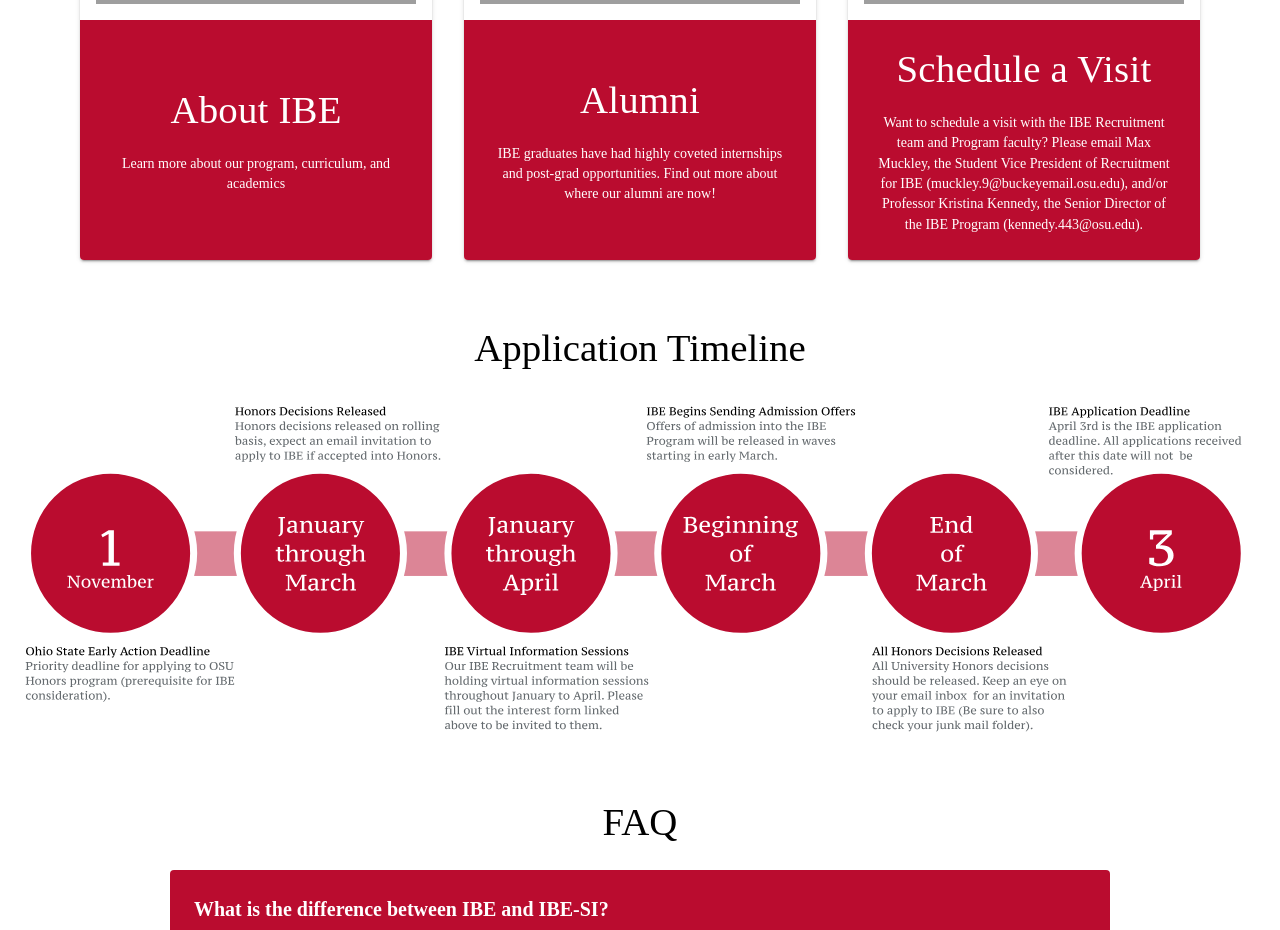
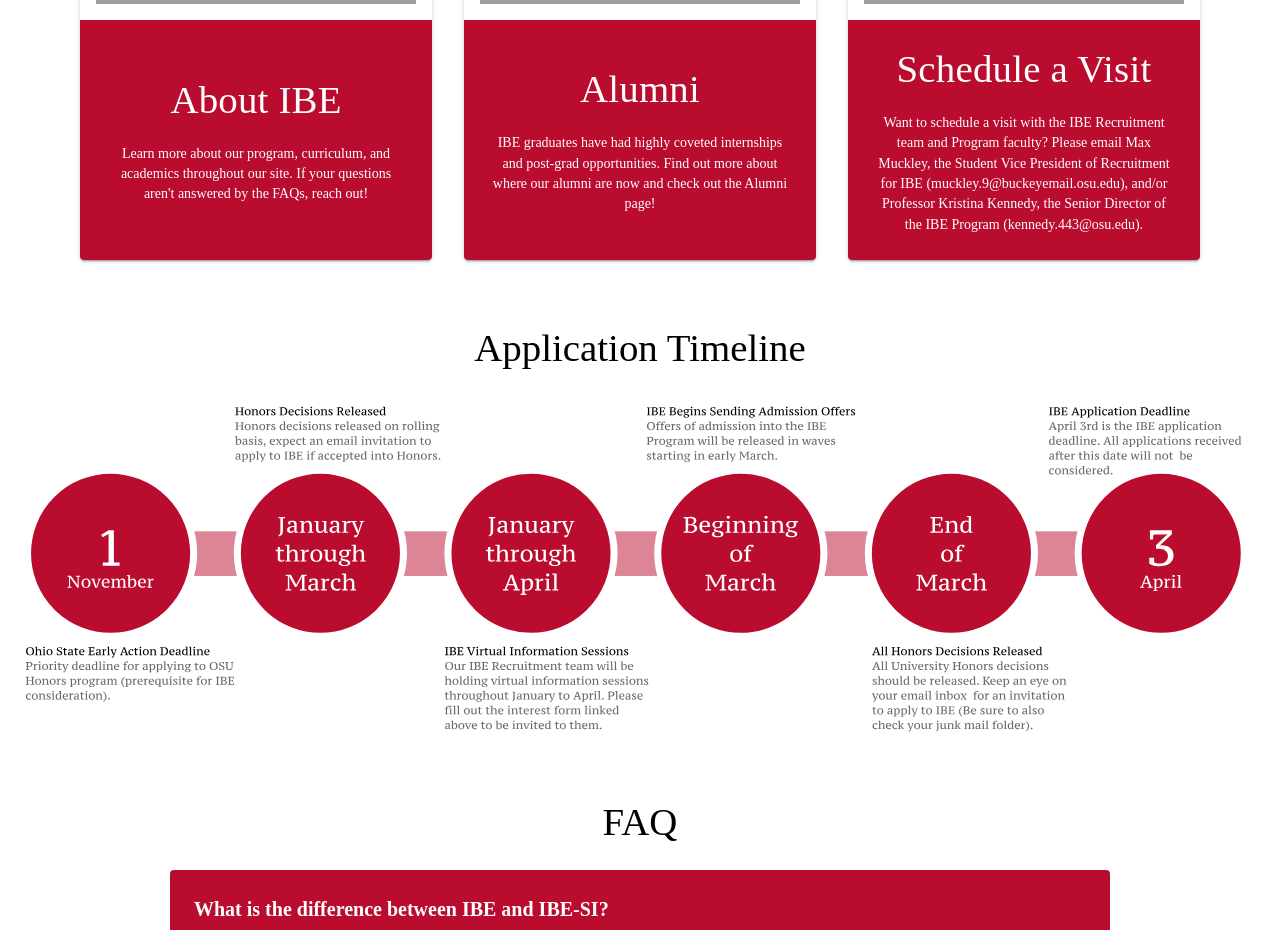
Before and after one commit to ibe-osu/ibe, a Next.js app: page /recruitment in a window 1280 px wide. Shown: the part 1420-2350 px from the top of the page. Built offline with nearby package versions, Linux system fonts and the light colour scheme; grey boxes are pictures that could not be loaded; some icons are missing; a web font is replaced by a local one; what @mui/material-nextjs would draw is missing.

Commit message:
RECRUITMENT - text changes to info cards

```diff
--- a/src/components/recruitment/cardsData.ts
+++ b/src/components/recruitment/cardsData.ts
@@ -1,13 +1,14 @@
 const CARDS = [
   {
     header: "About IBE",
-    description: "Learn more about our program, curriculum, and academics",
+    description:
+      "Learn more about our program, curriculum, and academics throughout our site. If your questions aren't answered by the FAQs, reach out!",
     imageSrc: "/recruitment/aboutIBE.png",
   },
   {
     header: "Alumni",
     description:
-      "IBE graduates have had highly coveted internships and post-grad opportunities. Find out more about where our alumni are now!",
+      "IBE graduates have had highly coveted internships and post-grad opportunities. Find out more about where our alumni are now and check out the Alumni page!",
     imageSrc: "/recruitment/alumni.png",
   },
   {
```
